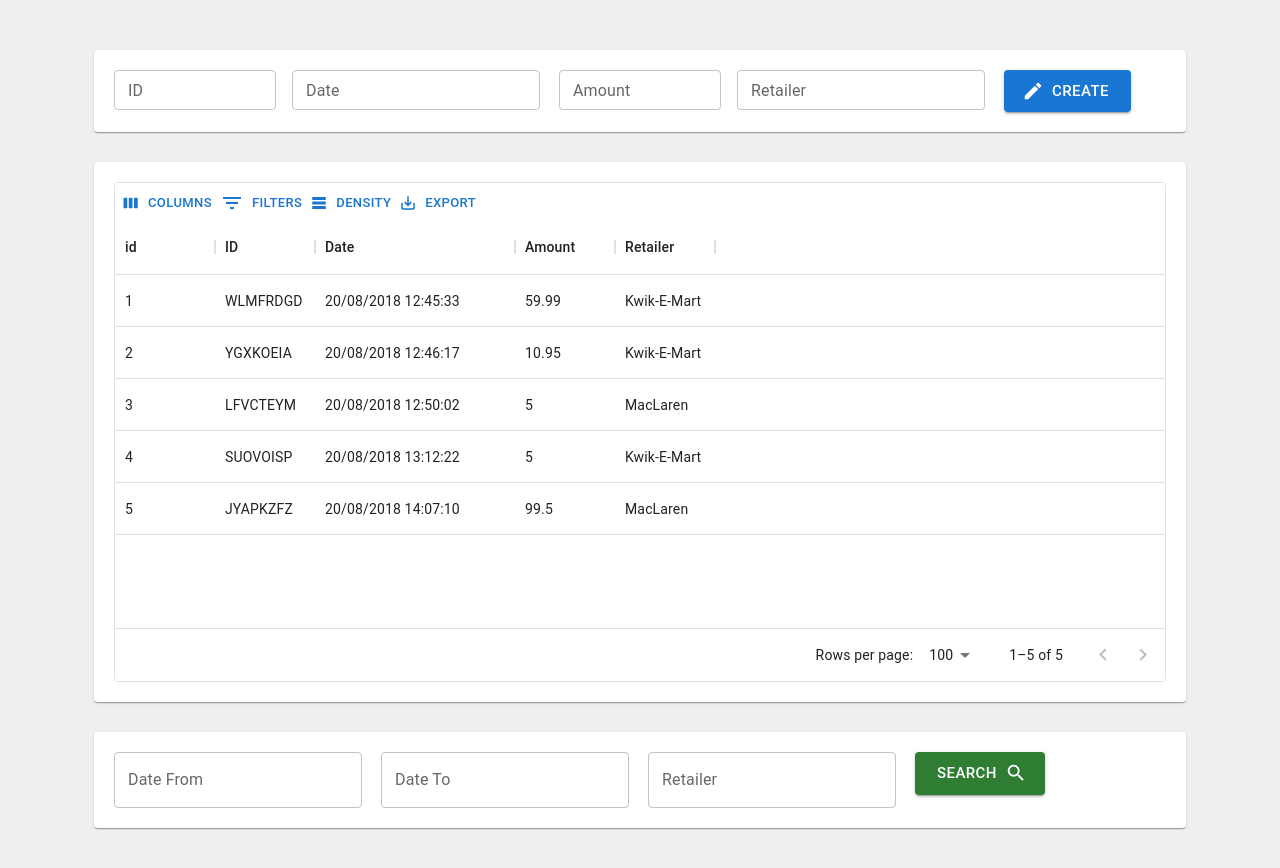
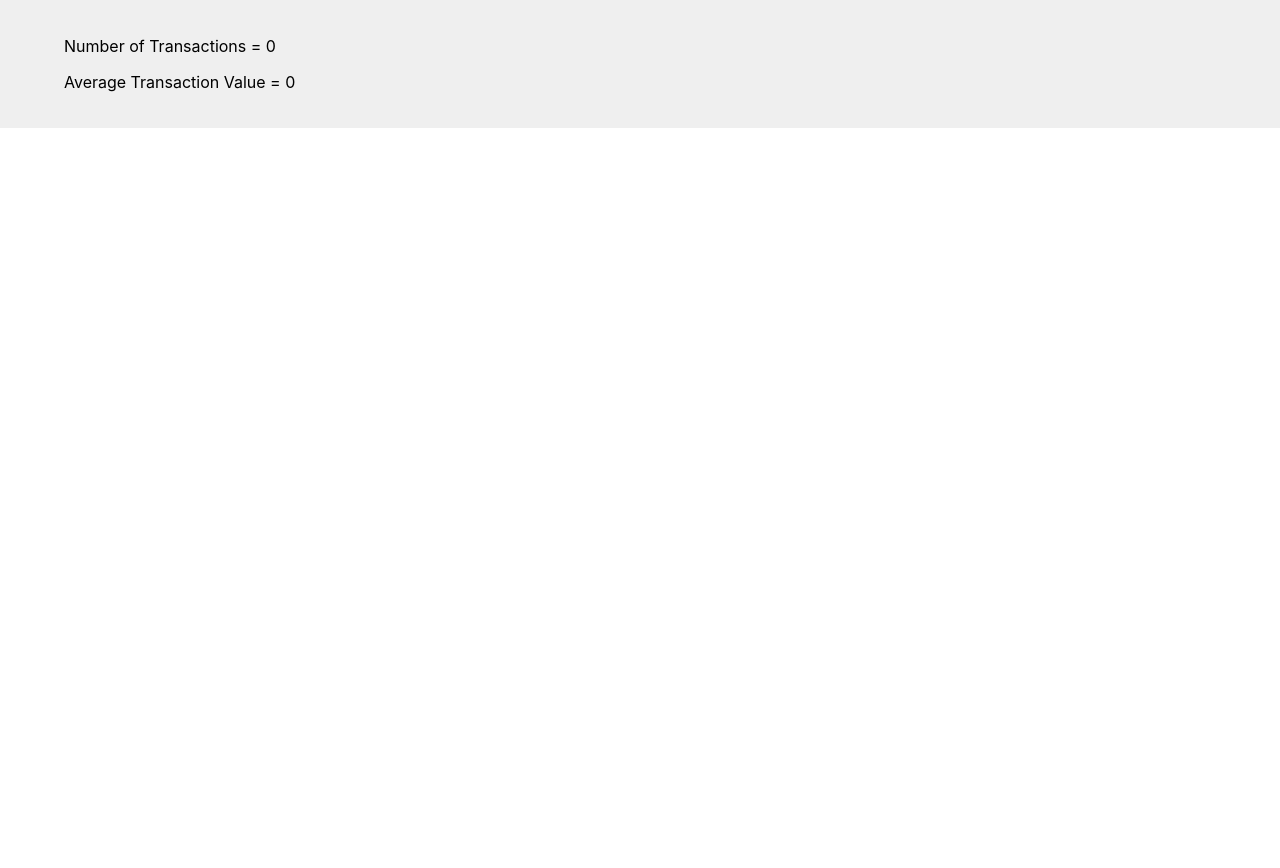
Before and after one commit to SoftMax12/FTAS, a React (Create React App) app: page /results in a window 1280 px wide. Shown: the top 868 px of the page. After the commit the page ends 800 px from the top, so only its background shows below. Built offline with nearby package versions, Linux system fonts and the light colour scheme.

Commit message:
Results Filter Feature

```diff
--- a/package.json
+++ b/package.json
@@ -20,6 +20,8 @@
     "date-fns": "^2.29.3",
     "react": "^18.2.0",
     "react-dom": "^18.2.0",
+    "react-router": "^6.8.1",
+    "react-router-dom": "^6.8.1",
     "react-scripts": "5.0.1",
     "typescript": "^4.9.5",
     "web-vitals": "^2.1.4"
--- a/src/App.tsx
+++ b/src/App.tsx
@@ -1,13 +1,27 @@
-import React from "react";
+import React, { useState } from "react";
+import { BrowserRouter, Routes, Route, useNavigate } from "react-router-dom";
+
 import { Container } from "@mui/system";
 
 import List from "./pages/List";
+import Result from "./pages/Result";
 
 function App() {
+  const [ results, setResults ] = useState([]);
+
+  const uploadResults = (data: any) => {
+    setResults(data);
+  };
+
   return (
     <div style={{ padding: 20, background: "#80808020" }}>
       <Container>
-        <List />
+        <BrowserRouter>
+          <Routes>
+            <Route path="/" element={<List uploadResults={uploadResults} />} />
+            <Route path="/results" element={<Result results={results} />} />
+          </Routes>
+        </BrowserRouter>
       </Container>
     </div>
   );
--- a/src/pages/List.tsx
+++ b/src/pages/List.tsx
@@ -4,8 +4,11 @@ import InputForm from "../components/InputForm";
 import DataList from "../components/DataList";
 import Filter from "../components/Filter";
 import { Card } from "@mui/material";
+import { useNavigate } from "react-router-dom";
 
-const List = () => {
+const List = ({uploadResults}: {uploadResults: any}) => {
+  const navigate = useNavigate();
+
   const [ rows, setRows ] = useState([
     {
       id: 1,
@@ -74,6 +77,9 @@ const List = () => {
 
       return from < date && date < to;
     });
+
+    uploadResults(tmp);
+    navigate("/results");
   };
 
   return (
--- /dev/null
+++ b/src/pages/Result.tsx
@@ -0,0 +1,16 @@
+import React from "react";
+
+const Result = ({results}: {results: any}) => {
+  const data = results.map((item: any) => item.Amount);
+  let sum = 0;
+  data.map((i: number) => {sum = sum + i;});
+
+  return (
+    <>
+      <p>Number of Transactions = { results.length }</p>
+      <p>Average Transaction Value = { results.length ? sum / results.length : 0}</p>
+    </>
+  );
+};
+
+export default Result;
```
Also changed, not shown: 1 other file (tests, documents, lock files or other folders).
